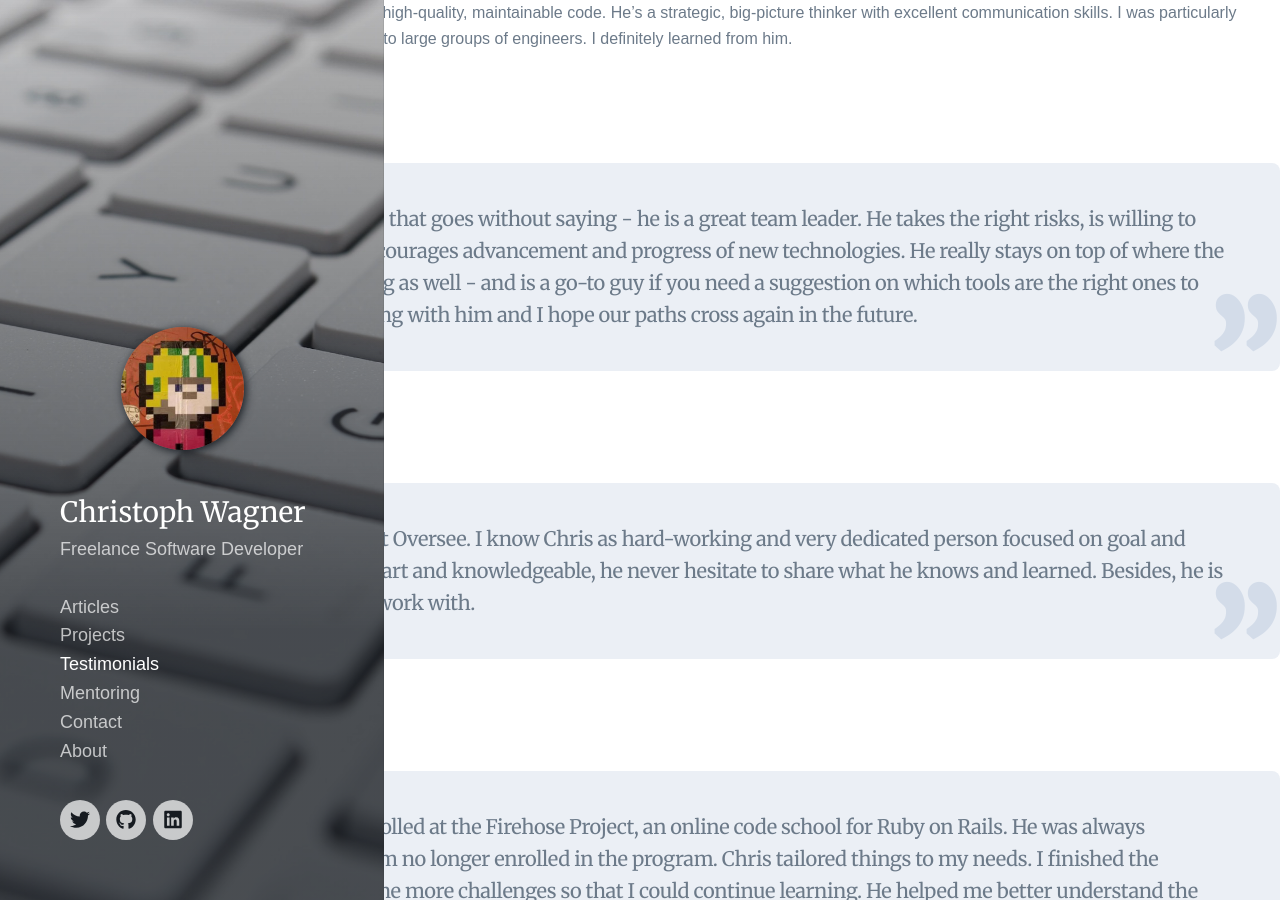
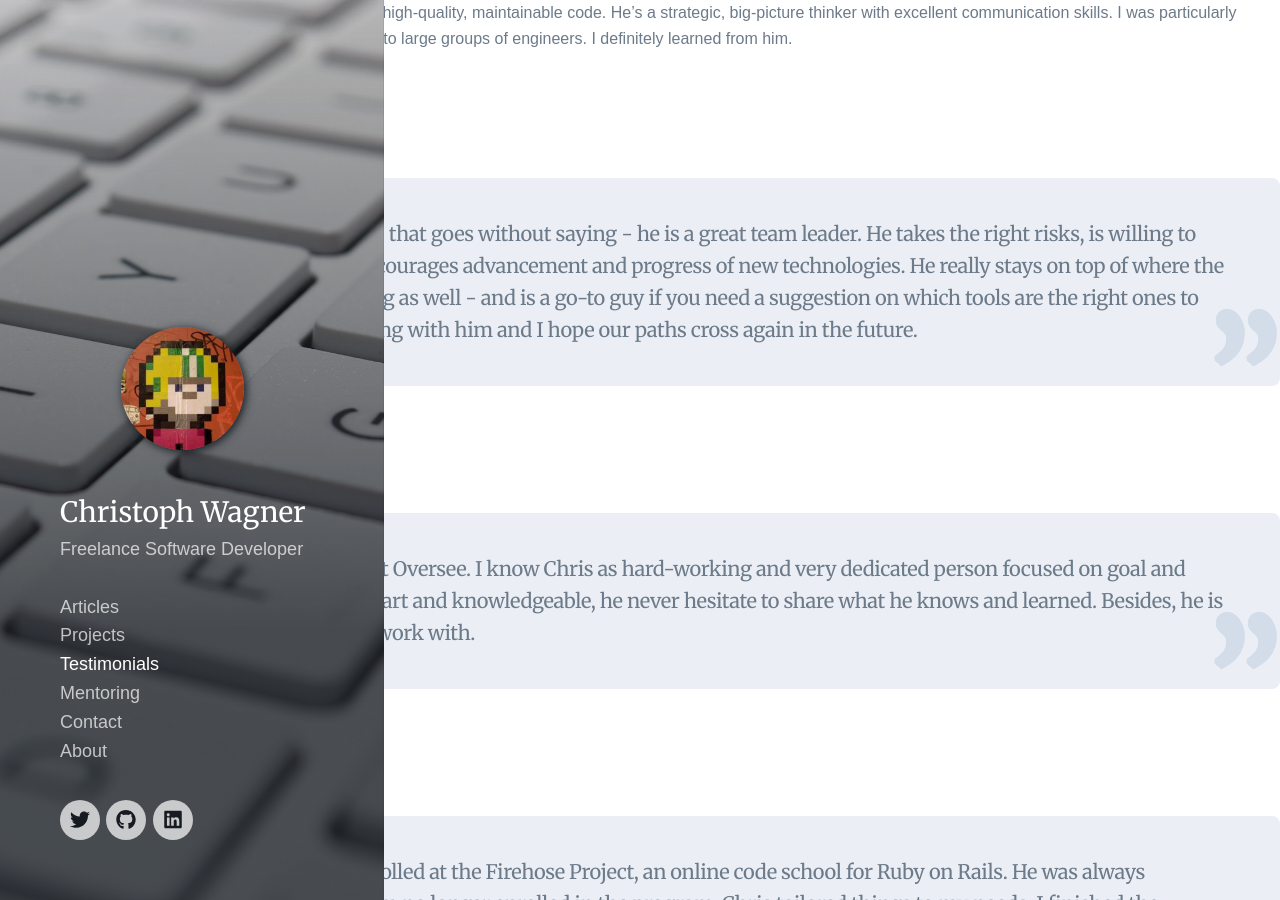
Before and after one commit to PandaWhisperer/pandawhisperer.github.io, a Jekyll site: the page built from _pages/testimonials.md, in a window 1280 px wide and 900 px high. Built offline with Jekyll 4.4.1, drawn with Linux system fonts in a browser that asks for light colours; nearby versions of some CDN libraries; some web fonts are replaced.

Commit message:
Add additional space between testimonials

```diff
--- a/_pages/testimonials.md
+++ b/_pages/testimonials.md
@@ -40,5 +40,5 @@ testimonials:
 
 ### [{{ testimonial.author }}]({{ testimonial.link }})
 
-<p style="margin-top: 0;">{{ testimonial.title }}</p>
+<p style="margin-top: 0; margin-bottom: 30px;">{{ testimonial.title }}</p>
 {% endfor %}
```
